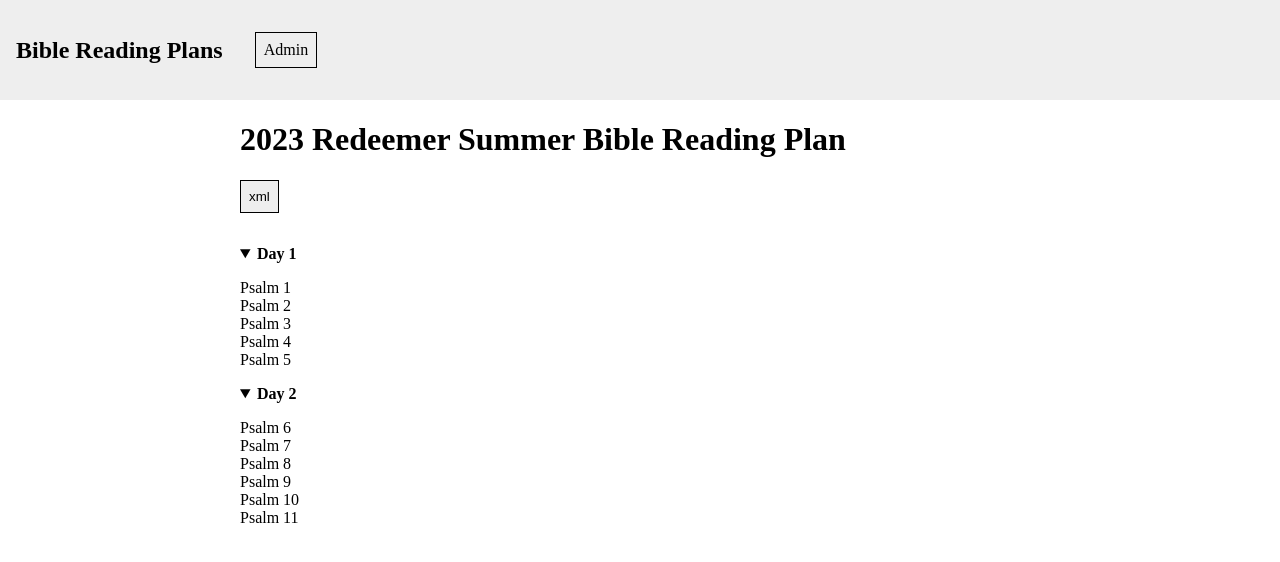
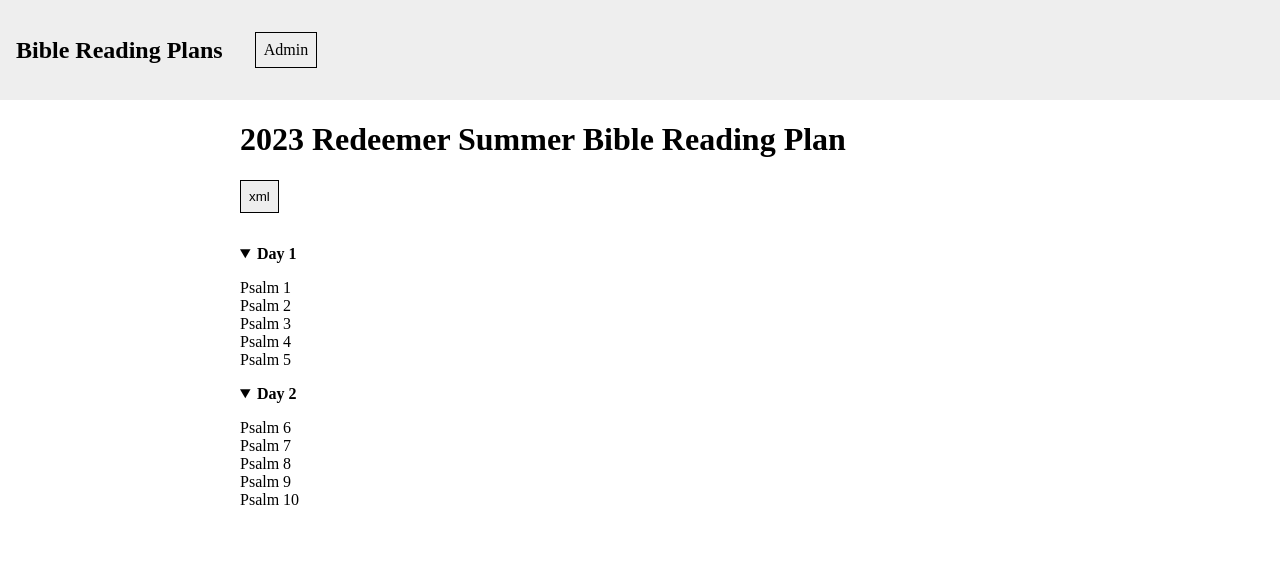
Before and after one commit to joshbnntt/biblereadingplans, an Eleventy site: page src/readingplans.html in a window 1280 px wide. Built offline with nearby package versions, Linux system fonts and the light colour scheme; Eleventy itself is replaced by a stand-in of ours; files that its build step writes are made by us from their sources.

Commit message:
Update Plans “redeemer-summer-2023-reading-plan”

```diff
--- a/src/plans/redeemer-summer-2023-reading-plan.md
+++ b/src/plans/redeemer-summer-2023-reading-plan.md
@@ -38,9 +38,6 @@
         },
         {
           "passage": "Psalm 10"
-        },
-        {
-          "passage": "Psalm 11"
         }
       ]
     }
```
